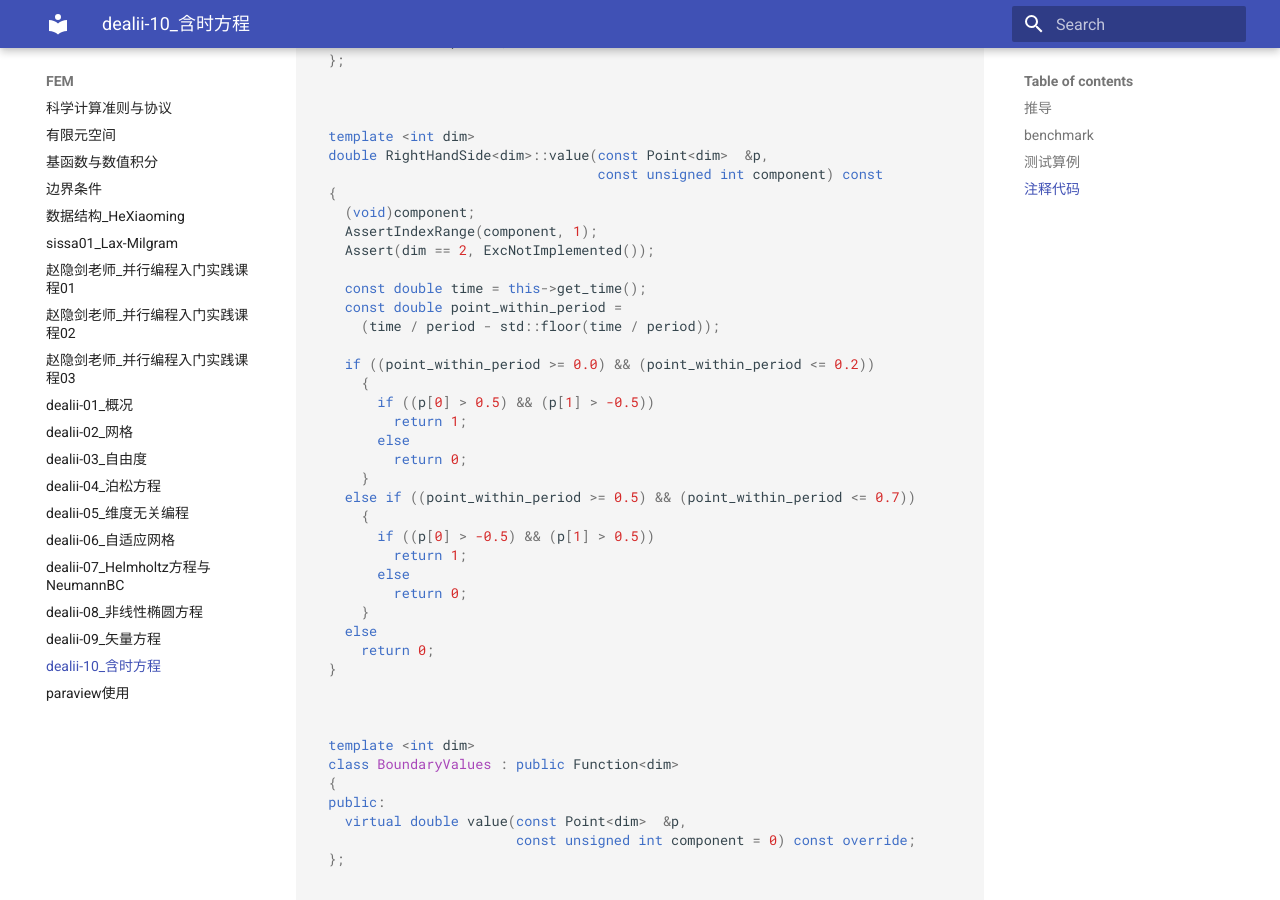
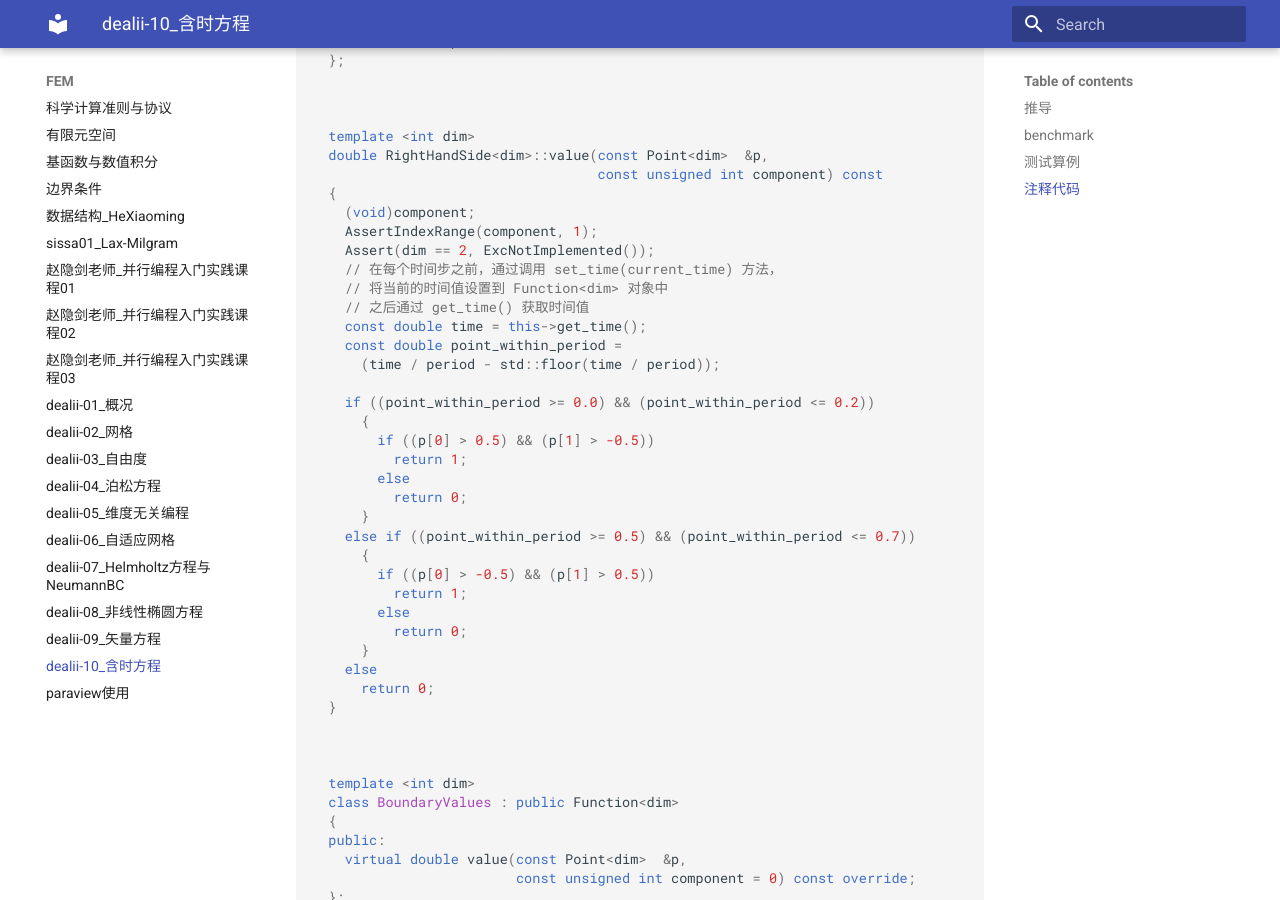
Before and after one commit to ymma98/technotes, an MkDocs documentation site: the page built from docs/FEM/dealii-10_含时方程.md, in a window 1280 px wide and 900 px high, scrolled down 7306 px. Built offline with MkDocs 1.6.1 and Material for MkDocs 9.7.7, drawn with Linux system fonts in a browser that asks for light colours; part of the change alters nothing that is shown.

Commit message:
docs/FEM/dealii-10_含时方程.md updated from https://stackedit.cn/

```diff
--- a/docs/FEM/dealii-10_含时方程.md
+++ b/docs/FEM/dealii-10_含时方程.md
@@ -337,7 +337,9 @@ namespace Step26
     (void)component;
     AssertIndexRange(component, 1);
     Assert(dim == 2, ExcNotImplemented());
-
+    // 在每个时间步之前，通过调用 set_time(current_time) 方法，
+    // 将当前的时间值设置到 Function<dim> 对象中
+    // 之后通过 get_time() 获取时间值
     const double time = this->get_time();
     const double point_within_period =
       (time / period - std::floor(time / period));
@@ -753,8 +755,8 @@ int main()
 
 
 <!--stackedit_data:
-eyJoaXN0b3J5IjpbMTgzNjE2ODEzOCw3MzAxNzk3NTAsNjE4Nz
-M3Mzg2LC05ODkzNzk3MTgsLTI1MzIxMjkxMywtMTQ3NTEyMzQ3
-OCwtNDM2MTU5MzEzLC0xOTA0NTc5MDM3LDExOTQ0MTM2MjksLT
-QxNzg2NzM4MV19
+eyJoaXN0b3J5IjpbMTE4OTM0NzMzMywxODM2MTY4MTM4LDczMD
+E3OTc1MCw2MTg3MzczODYsLTk4OTM3OTcxOCwtMjUzMjEyOTEz
+LC0xNDc1MTIzNDc4LC00MzYxNTkzMTMsLTE5MDQ1NzkwMzcsMT
+E5NDQxMzYyOSwtNDE3ODY3MzgxXX0=
 -->
```
